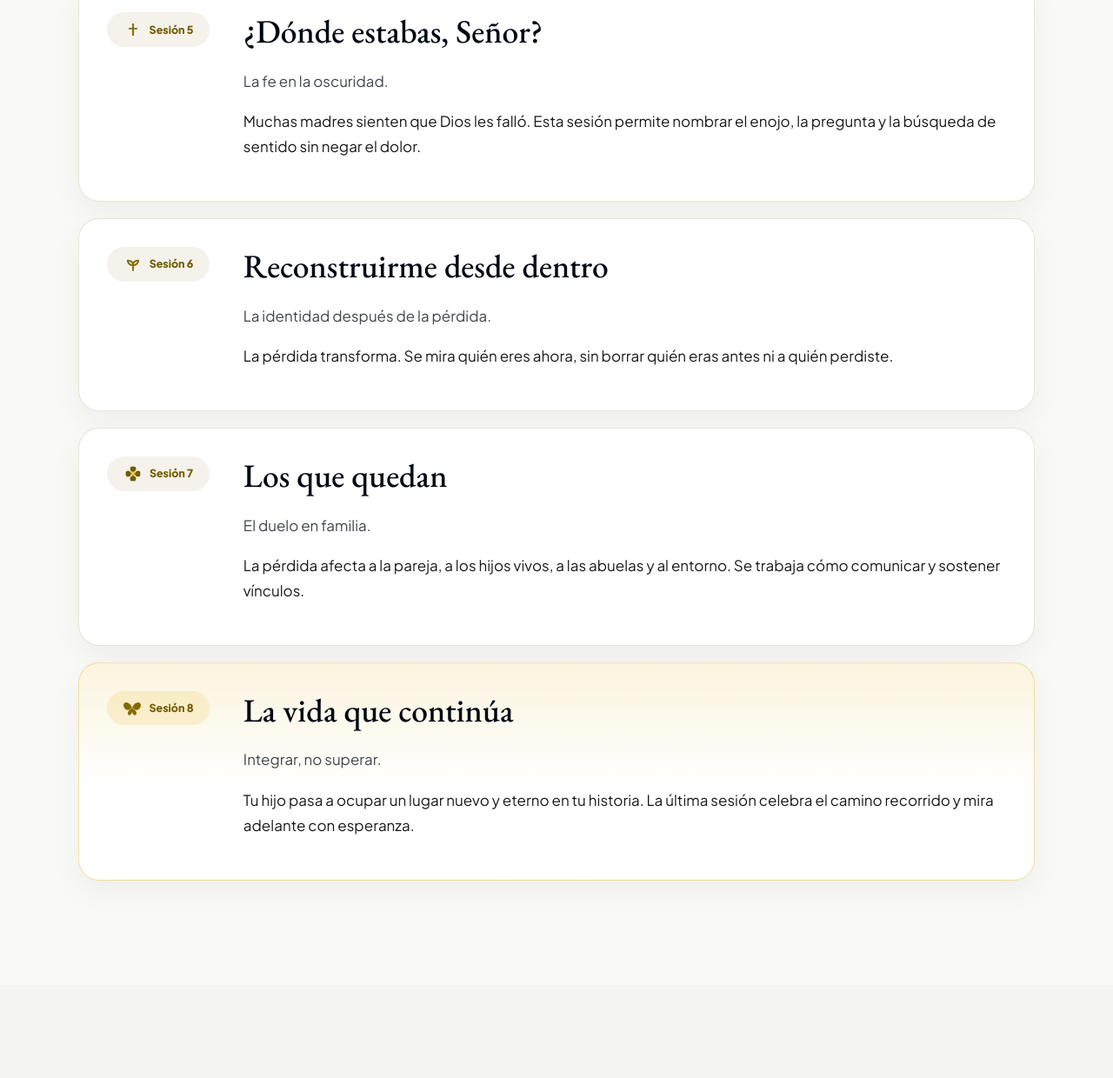
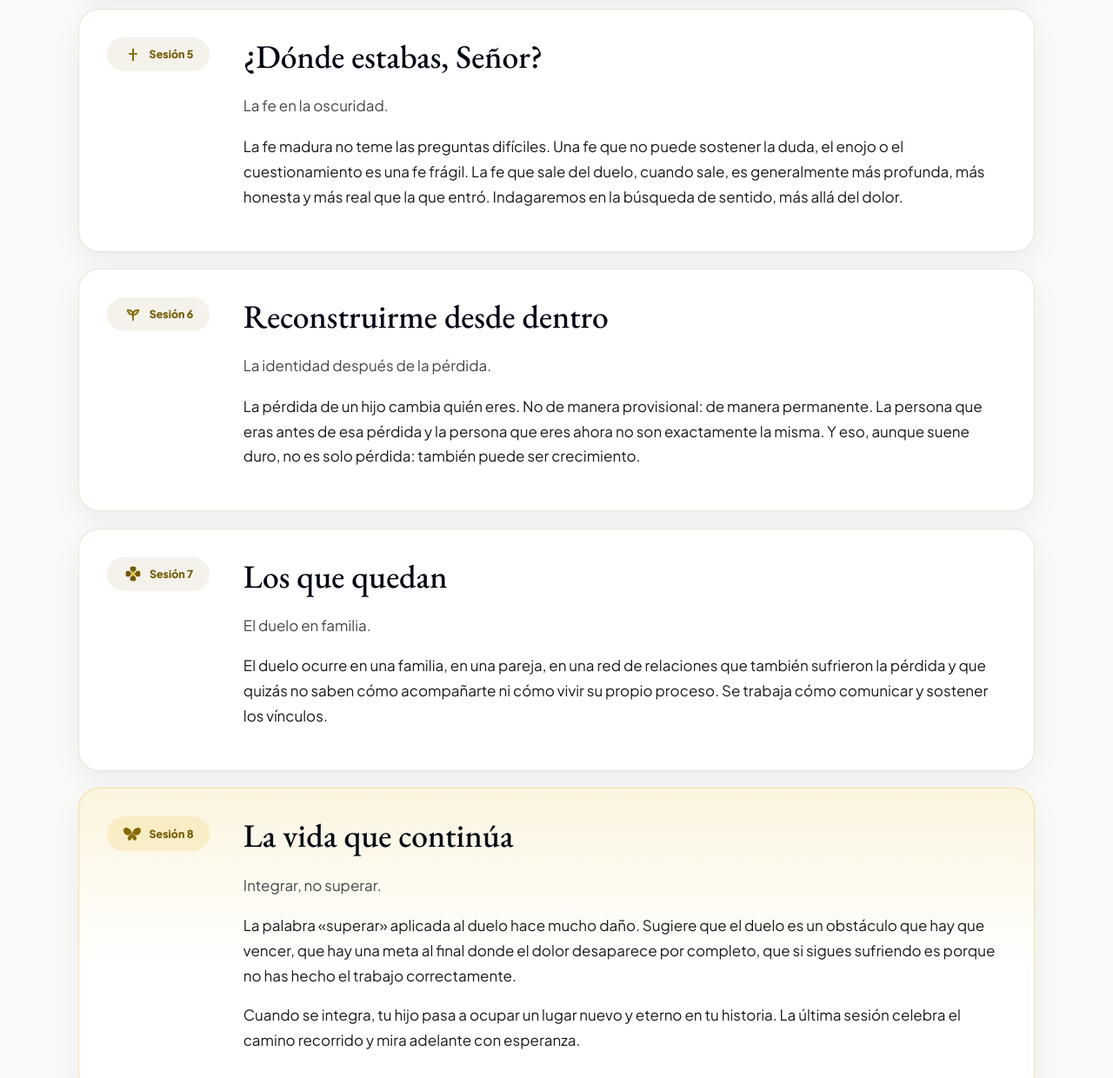
Before and after one commit to rdrgzjavier/mamasdecieloytierra, a website: page el-programa/index.html in a window 1280 px wide. Shown: the part 2003-3243 px from the top of the page at 87% size. Drawn offline with nearby package versions, Linux system fonts and the light colour scheme.

Commit message:
Ampliar contenido de las sesiones

```diff
--- a/el-programa/index.html
+++ b/el-programa/index.html
@@ -153,14 +153,14 @@
       </section>
       <section class="section">
         <div class="wrap session-list">
-          <article class="card session"><div class="session-number"><span class="session-icon home-inline-icon session-number-icon" aria-hidden="true"><svg viewBox="0 0 24 24" width="18" height="18" focusable="false"><path fill="#846a00" d="M5.8 5.9h12.4a3.1 3.1 0 0 1 3.1 3.1v5.1a3.1 3.1 0 0 1-3.1 3.1h-5.1l-4.8 3.1a.8.8 0 0 1-1.2-.7v-2.4H5.8a3.1 3.1 0 0 1-3.1-3.1V9a3.1 3.1 0 0 1 3.1-3.1Z"/></svg></span><span>Sesi&oacute;n 1</span></div><div><h2>El silencio que nadie entiende</h2><p class="lead">Nombrar la p&eacute;rdida.</p><p>Reconocer que tu hijo existe, que su vida importa y que tu dolor es leg&iacute;timo. Se trabaja el duelo gestacional y perinatal, el duelo invisible y las fases del duelo adaptadas a esta p&eacute;rdida.</p></div></article>
-          <article class="card session"><div class="session-number"><span class="session-icon icon-water" aria-hidden="true"></span><span>Sesi&oacute;n 2</span></div><div><h2>El peso de las emociones</h2><p class="lead">Soltar sin culpa.</p><p>Culpa, rabia, envidia, vac&iacute;o y miedo tienen un lugar en el proceso. Se identifican emociones y trampas frecuentes sin juzgar lo que aparece.</p></div></article>
+          <article class="card session"><div class="session-number"><span class="session-icon home-inline-icon session-number-icon" aria-hidden="true"><svg viewBox="0 0 24 24" width="18" height="18" focusable="false"><path fill="#846a00" d="M5.8 5.9h12.4a3.1 3.1 0 0 1 3.1 3.1v5.1a3.1 3.1 0 0 1-3.1 3.1h-5.1l-4.8 3.1a.8.8 0 0 1-1.2-.7v-2.4H5.8a3.1 3.1 0 0 1-3.1-3.1V9a3.1 3.1 0 0 1 3.1-3.1Z"/></svg></span><span>Sesi&oacute;n 1</span></div><div><h2>El silencio que nadie entiende</h2><p class="lead">Nombrar la p&eacute;rdida.</p><p>Se trabaja el duelo gestacional, perinatal y en los primeros meses y a&ntilde;os de vida; el duelo invisible; y las fases del duelo adaptadas a la p&eacute;rdida.</p></div></article>
+          <article class="card session"><div class="session-number"><span class="session-icon icon-water" aria-hidden="true"></span><span>Sesi&oacute;n 2</span></div><div><h2>El peso de las emociones</h2><p class="lead">Soltar sin culpa.</p><p>Las emociones no son buenas ni malas. Son informaci&oacute;n. Son mensajes que nos hablan de lo que est&aacute; ocurriendo dentro de nosotras. Culpa, rabia, envidia, vac&iacute;o y miedo tienen un lugar en el proceso. Las caricias positivas.</p></div></article>
           <article class="card session"><div class="session-number"><span class="session-icon program-inline-icon" aria-hidden="true"><svg viewBox="0 0 24 24" width="19" height="19" focusable="false"><path fill="#846a00" d="M12 20.2 10.8 19C6.6 15.2 4 12.8 4 9.8 4 7.4 5.9 5.5 8.3 5.5c1.4 0 2.7.7 3.5 1.7.8-1 2.1-1.7 3.5-1.7 2.4 0 4.3 1.9 4.3 4.3 0 3-2.6 5.4-6.8 9.2L12 20.2Z"/></svg></span><span>Sesi&oacute;n 3</span></div><div><h2>Tu cuerpo tambi&eacute;n llora</h2><p class="lead">El duelo encarnado.</p><p>El cuerpo guarda memoria. Se atienden manifestaciones f&iacute;sicas del duelo perinatal y formas sencillas de autocuidado corporal.</p></div></article>
           <article class="card session"><div class="session-number"><span class="session-icon home-inline-icon session-number-icon" aria-hidden="true"><svg viewBox="0 0 24 24" width="22" height="22" focusable="false"><path fill="#846a00" d="M8 15.8a4.1 4.1 0 0 1-2.9-7l2-2a4.1 4.1 0 0 1 5.8 0l.7.7-1.7 1.7-.7-.7a1.7 1.7 0 0 0-2.4 0l-2 2A1.7 1.7 0 0 0 9.2 13l1-1 1.7 1.7-1 1A4.1 4.1 0 0 1 8 15.8Zm8-7.6a4.1 4.1 0 0 1 2.9 7l-2 2a4.1 4.1 0 0 1-5.8 0l-.7-.7 1.7-1.7.7.7a1.7 1.7 0 0 0 2.4 0l2-2A1.7 1.7 0 0 0 14.8 11l-1 1-1.7-1.7 1-1A4.1 4.1 0 0 1 16 8.2Z"/></svg></span><span>Sesi&oacute;n 4</span></div><div><h2>El v&iacute;nculo que no muere</h2><p class="lead">Seguir siendo su madre.</p><p>La muerte no rompe el amor. Se explora c&oacute;mo mantener un v&iacute;nculo sano y hermoso desde la fe cristiana.</p></div></article>
-          <article class="card session"><div class="session-number"><span class="session-icon program-inline-icon" aria-hidden="true"><svg viewBox="0 0 24 24" width="18" height="18" focusable="false"><path fill="#846a00" d="M10.7 2.8h2.6v6.5h5.2v2.4h-5.2v9.5h-2.6v-9.5H5.5V9.3h5.2V2.8Z"/></svg></span><span>Sesi&oacute;n 5</span></div><div><h2>&iquest;D&oacute;nde estabas, Se&ntilde;or?</h2><p class="lead">La fe en la oscuridad.</p><p>Muchas madres sienten que Dios les fall&oacute;. Esta sesi&oacute;n permite nombrar el enojo, la pregunta y la b&uacute;squeda de sentido sin negar el dolor.</p></div></article>
-          <article class="card session"><div class="session-number"><span class="session-icon home-inline-icon session-number-icon" aria-hidden="true"><svg viewBox="0 0 24 24" width="22" height="22" focusable="false"><path fill="#846a00" d="M11 20.4v-6.2c-3.6-.4-6.1-2.8-6.8-6.7a1 1 0 0 1 .9-1.2c3.2-.1 5.6.9 6.9 2.9 1.3-2 3.7-3 6.9-2.9a1 1 0 0 1 .9 1.2c-.7 3.9-3.2 6.3-6.8 6.7v6.2h-2Zm-4.4-12c.8 2.2 2.2 3.4 4.4 3.8-.7-2.3-2.1-3.5-4.4-3.8Zm6.4 3.8c2.2-.4 3.6-1.6 4.4-3.8-2.3.3-3.7 1.5-4.4 3.8Z"/></svg></span><span>Sesi&oacute;n 6</span></div><div><h2>Reconstruirme desde dentro</h2><p class="lead">La identidad despu&eacute;s de la p&eacute;rdida.</p><p>La p&eacute;rdida transforma. Se mira qui&eacute;n eres ahora, sin borrar qui&eacute;n eras antes ni a qui&eacute;n perdiste.</p></div></article>
-          <article class="card session"><div class="session-number"><span class="session-icon icon-flower" aria-hidden="true"></span><span>Sesi&oacute;n 7</span></div><div><h2>Los que quedan</h2><p class="lead">El duelo en familia.</p><p>La p&eacute;rdida afecta a la pareja, a los hijos vivos, a las abuelas y al entorno. Se trabaja c&oacute;mo comunicar y sostener v&iacute;nculos.</p></div></article>
-          <article class="card session hope"><div class="session-number"><span class="session-icon home-inline-icon icon-butterfly session-number-icon" aria-hidden="true"><svg viewBox="0 0 24 24" width="22" height="22" focusable="false"><path fill="#846a00" d="M11.4 11.2C9.9 6.4 6.4 3.6 3.2 4.5.3 5.3.5 10.3 3.6 12.8c2.4 1.9 5.4 1.4 7.8-1.6Zm1.2 0c1.5-4.8 5-7.6 8.2-6.7 2.9.8 2.7 5.8-.4 8.3-2.4 1.9-5.4 1.4-7.8-1.6Zm-1 1.3c-3 .6-5.4 3.1-5 5.8.5 3.2 4.6 3.4 5.5-2.9.1-.9-.1-1.9-.5-2.9Zm.8 0c-.4 1-.6 2-.5 2.9.9 6.3 5 6.1 5.5 2.9.4-2.7-2-5.2-5-5.8Zm-.4-1.1c-.8 0-1.3.8-1.2 1.8.1.8.5 1.5 1.2 1.5s1.1-.7 1.2-1.5c.1-1-.4-1.8-1.2-1.8Z"/><path fill="none" stroke="#846a00" stroke-linecap="round" stroke-width=".75" d="M11.4 10.9C10.9 8.7 9.9 7 8.3 5.8M12.6 10.9c.5-2.2 1.5-3.9 3.1-5.1"/></svg></span><span>Sesi&oacute;n 8</span></div><div><h2>La vida que contin&uacute;a</h2><p class="lead">Integrar, no superar.</p><p>Tu hijo pasa a ocupar un lugar nuevo y eterno en tu historia. La &uacute;ltima sesi&oacute;n celebra el camino recorrido y mira adelante con esperanza.</p></div></article>
+          <article class="card session"><div class="session-number"><span class="session-icon program-inline-icon" aria-hidden="true"><svg viewBox="0 0 24 24" width="18" height="18" focusable="false"><path fill="#846a00" d="M10.7 2.8h2.6v6.5h5.2v2.4h-5.2v9.5h-2.6v-9.5H5.5V9.3h5.2V2.8Z"/></svg></span><span>Sesi&oacute;n 5</span></div><div><h2>&iquest;D&oacute;nde estabas, Se&ntilde;or?</h2><p class="lead">La fe en la oscuridad.</p><p>La fe madura no teme las preguntas dif&iacute;ciles. Una fe que no puede sostener la duda, el enojo o el cuestionamiento es una fe fr&aacute;gil. La fe que sale del duelo, cuando sale, es generalmente m&aacute;s profunda, m&aacute;s honesta y m&aacute;s real que la que entr&oacute;. Indagaremos en la b&uacute;squeda de sentido, m&aacute;s all&aacute; del dolor.</p></div></article>
+          <article class="card session"><div class="session-number"><span class="session-icon home-inline-icon session-number-icon" aria-hidden="true"><svg viewBox="0 0 24 24" width="22" height="22" focusable="false"><path fill="#846a00" d="M11 20.4v-6.2c-3.6-.4-6.1-2.8-6.8-6.7a1 1 0 0 1 .9-1.2c3.2-.1 5.6.9 6.9 2.9 1.3-2 3.7-3 6.9-2.9a1 1 0 0 1 .9 1.2c-.7 3.9-3.2 6.3-6.8 6.7v6.2h-2Zm-4.4-12c.8 2.2 2.2 3.4 4.4 3.8-.7-2.3-2.1-3.5-4.4-3.8Zm6.4 3.8c2.2-.4 3.6-1.6 4.4-3.8-2.3.3-3.7 1.5-4.4 3.8Z"/></svg></span><span>Sesi&oacute;n 6</span></div><div><h2>Reconstruirme desde dentro</h2><p class="lead">La identidad despu&eacute;s de la p&eacute;rdida.</p><p>La p&eacute;rdida de un hijo cambia qui&eacute;n eres. No de manera provisional: de manera permanente. La persona que eras antes de esa p&eacute;rdida y la persona que eres ahora no son exactamente la misma. Y eso, aunque suene duro, no es solo p&eacute;rdida: tambi&eacute;n puede ser crecimiento.</p></div></article>
+          <article class="card session"><div class="session-number"><span class="session-icon icon-flower" aria-hidden="true"></span><span>Sesi&oacute;n 7</span></div><div><h2>Los que quedan</h2><p class="lead">El duelo en familia.</p><p>El duelo ocurre en una familia, en una pareja, en una red de relaciones que tambi&eacute;n sufrieron la p&eacute;rdida y que quiz&aacute;s no saben c&oacute;mo acompa&ntilde;arte ni c&oacute;mo vivir su propio proceso. Se trabaja c&oacute;mo comunicar y sostener los v&iacute;nculos.</p></div></article>
+          <article class="card session hope"><div class="session-number"><span class="session-icon home-inline-icon icon-butterfly session-number-icon" aria-hidden="true"><svg viewBox="0 0 24 24" width="22" height="22" focusable="false"><path fill="#846a00" d="M11.4 11.2C9.9 6.4 6.4 3.6 3.2 4.5.3 5.3.5 10.3 3.6 12.8c2.4 1.9 5.4 1.4 7.8-1.6Zm1.2 0c1.5-4.8 5-7.6 8.2-6.7 2.9.8 2.7 5.8-.4 8.3-2.4 1.9-5.4 1.4-7.8-1.6Zm-1 1.3c-3 .6-5.4 3.1-5 5.8.5 3.2 4.6 3.4 5.5-2.9.1-.9-.1-1.9-.5-2.9Zm.8 0c-.4 1-.6 2-.5 2.9.9 6.3 5 6.1 5.5 2.9.4-2.7-2-5.2-5-5.8Zm-.4-1.1c-.8 0-1.3.8-1.2 1.8.1.8.5 1.5 1.2 1.5s1.1-.7 1.2-1.5c.1-1-.4-1.8-1.2-1.8Z"/><path fill="none" stroke="#846a00" stroke-linecap="round" stroke-width=".75" d="M11.4 10.9C10.9 8.7 9.9 7 8.3 5.8M12.6 10.9c.5-2.2 1.5-3.9 3.1-5.1"/></svg></span><span>Sesi&oacute;n 8</span></div><div><h2>La vida que contin&uacute;a</h2><p class="lead">Integrar, no superar.</p><p>La palabra &laquo;superar&raquo; aplicada al duelo hace mucho da&ntilde;o. Sugiere que el duelo es un obst&aacute;culo que hay que vencer, que hay una meta al final donde el dolor desaparece por completo, que si sigues sufriendo es porque no has hecho el trabajo correctamente.</p><p>Cuando se integra, tu hijo pasa a ocupar un lugar nuevo y eterno en tu historia. La &uacute;ltima sesi&oacute;n celebra el camino recorrido y mira adelante con esperanza.</p></div></article>
         </div>
       </section>      <section class="section green">
         <div class="narrow">
```
